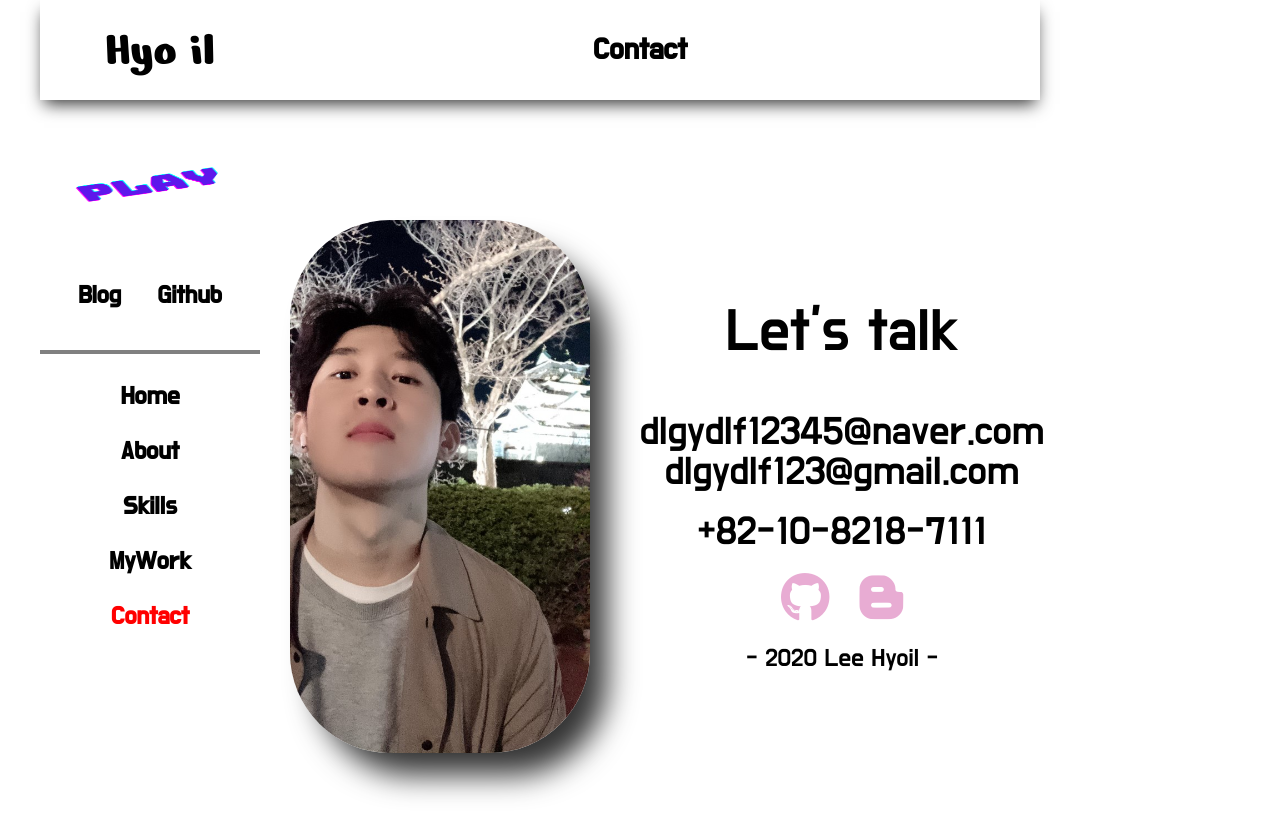
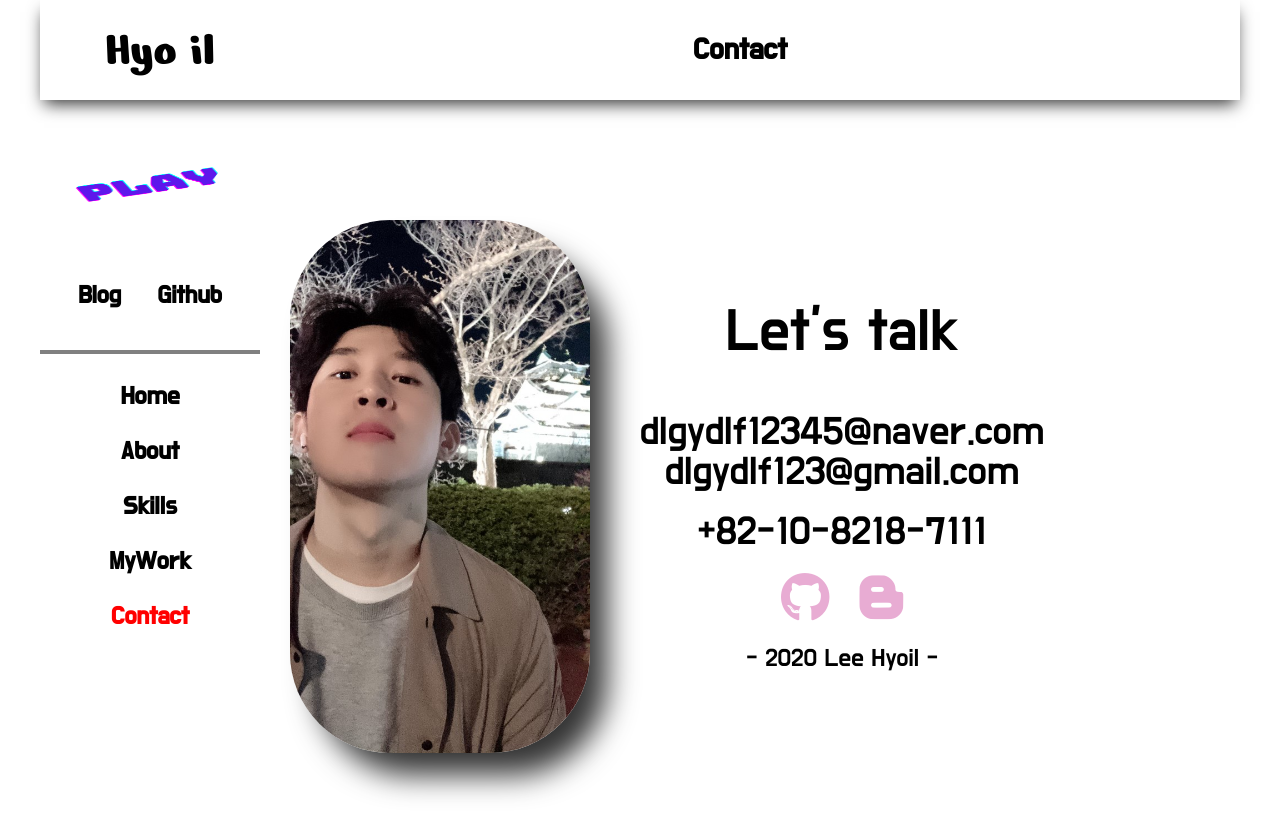
Before and after one commit to hyoilll/portfolio-react, a React (Create React App) app: page /Contact in a window 1280 px wide. Shown: the top 836 px of the page. Built offline with nearby package versions, Linux system fonts and the light colour scheme.

Commit message:
update ...

```diff
--- a/src/App.js
+++ b/src/App.js
@@ -7,6 +7,8 @@ import MyRouter from "./MyRouter";
 const Main = styled("div")`
   width: 1200px;
   height: 1000px;
+  /* display: flex;
+  justify-content: center; */
   margin: 0 auto;
   font-family: "Do Hyeon", sans-serif;
 `;
--- a/src/Component/Category.js
+++ b/src/Component/Category.js
@@ -13,6 +13,8 @@ const Container = styled("div")`
   width: 220px;
 `;
 
+const Items = styled("ul")``;
+
 const Item = styled("li")`
   margin-bottom: 30px;
   :hover {
@@ -24,7 +26,7 @@ const Item = styled("li")`
 const Category = () => {
   return (
     <Container>
-      <ul className="menuItems">
+      <Items className="menuItems">
         <Item className="item" current={window.location.pathname === "/"}>
           <Link to="/">Home</Link>
         </Item>
@@ -43,7 +45,7 @@ const Category = () => {
         >
           <Link to="/Contact">Contact</Link>
         </Item>
-      </ul>
+      </Items>
     </Container>
   );
 };
--- a/src/Component/Header.js
+++ b/src/Component/Header.js
@@ -12,7 +12,7 @@ const Container = styled("div")`
   margin-bottom: 10px;
   box-shadow: 0px 8px 16px -4px rgba(0, 0, 0, 0.8);
   position: fixed;
-  width: 125vh;
+  width: 1200px;
   background-color: white;
   top: 0;
   height: 100px;
--- a/src/Routes/Contact.js
+++ b/src/Routes/Contact.js
@@ -4,7 +4,7 @@ import HyoilImg from "../photo/kakao.jpg";
 import Layout from "../layout/Layout";
 
 const Container = styled("div")`
-  margin: 200px 0 0 250px;
+  margin: 200px 0 100px 250px;
   width: 950px;
   height: 100%;
   display: flex;
```
Also changed, not shown: 1 other file (tests, documents, lock files or other folders).
